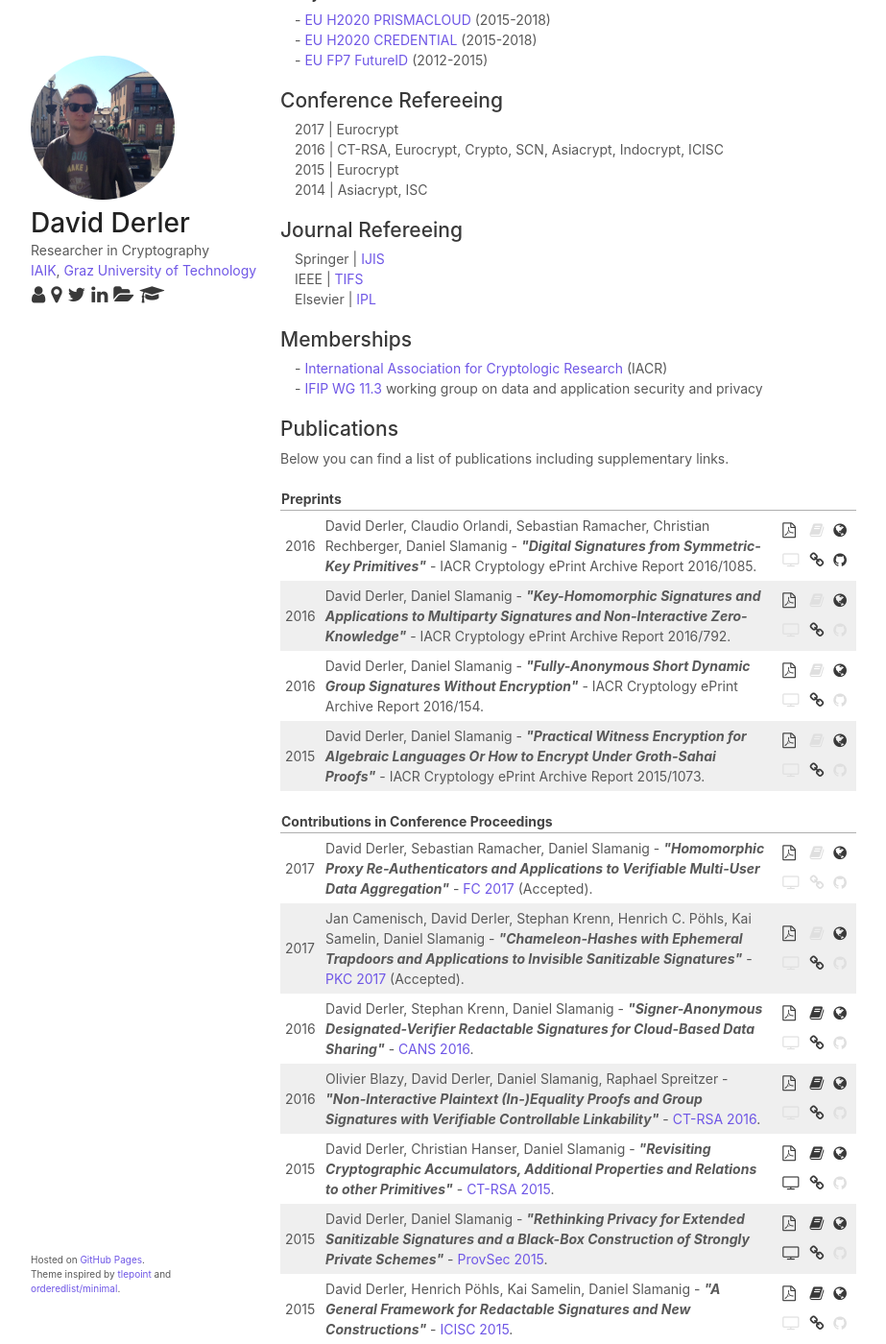
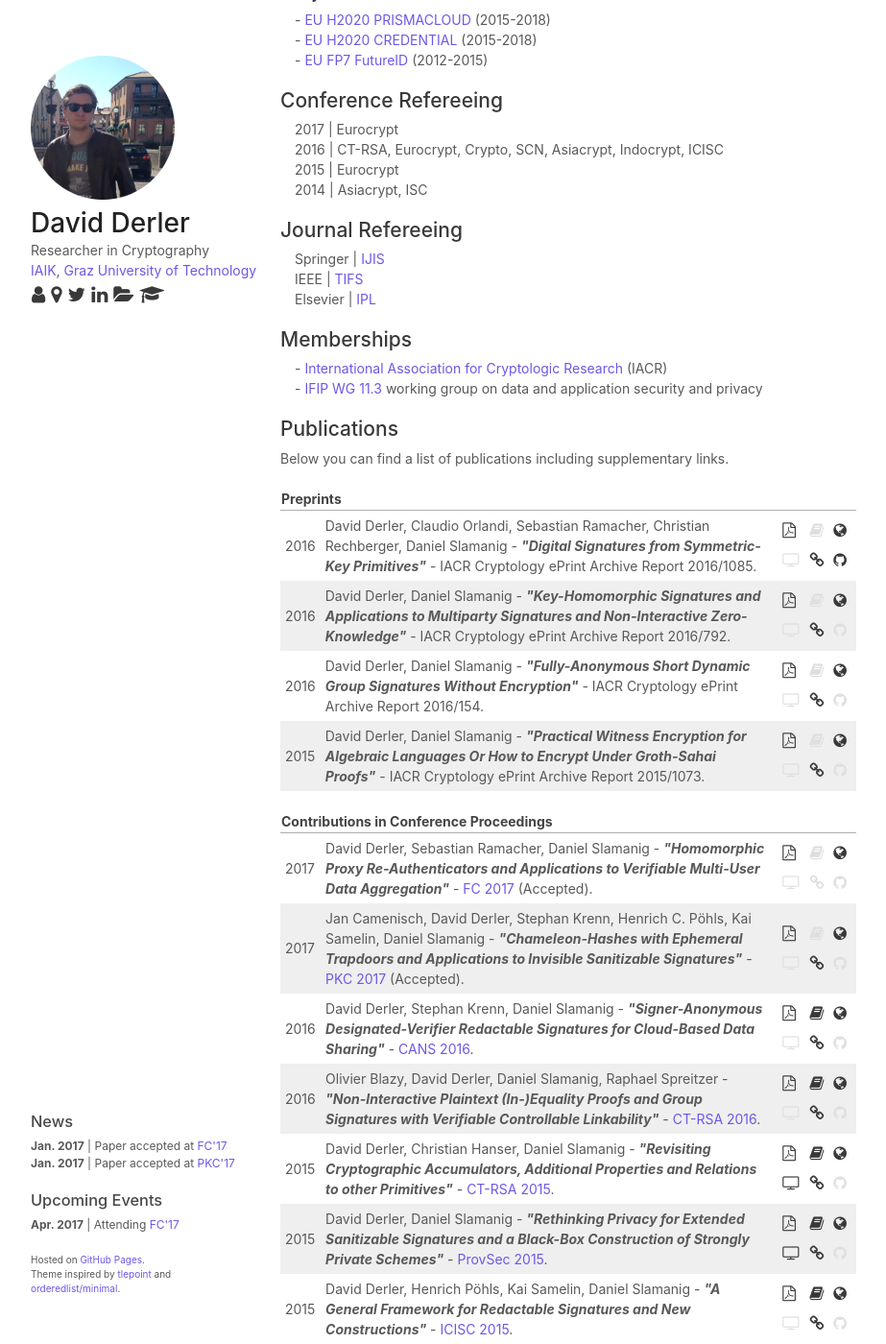
Before and after one commit to derlerd/derlerd.github.io, a Jekyll site: the page built from index.html, in a window 1280 px wide and 1400 px high, scrolled down 402 px. Shown: the whole window at 96% size, without its empty margins (178-1101 px from the left). Built offline with Jekyll 4.4.1, drawn with Linux system fonts in a browser that asks for light colours.

Commit message:
added news section

```diff
--- a/_includes/footer.html
+++ b/_includes/footer.html
@@ -1,4 +1,15 @@
 <footer>
+  <div id="news">
+    <h3>News</h3>
+    <ul>
+      <li><b>Jan. 2017</b> | Paper accepted at <a href="http://fc17.ifca.ai/">FC'17</a></li>
+      <li><b>Jan. 2017</b> | Paper accepted at <a href="https://www.iacr.org/workshops/pkc2017/">PKC'17</a></li>
+    </ul>
+    <h3>Upcoming Events</h3>
+    <ul>
+      <li><b>Apr. 2017</b> | Attending <a href="http://fc17.ifca.ai/">FC'17</a></li>
+    </ul>
+  </div>
   <p class="remark">Hosted on <a href="https://github.com/derlerd/derlerd.github.io">GitHub Pages</a>.</p>
   <p class="remark">Theme inspired by <a href="https://tlepoint.github.io/">tlepoint</a> and <a href="https://github.com/orderedlist/minimal">orderedlist/minimal</a>.</p>
 </footer>
--- a/css/styles.css
+++ b/css/styles.css
@@ -157,6 +157,16 @@ section ul {
   padding-left: 15px;
 }
 
+footer ul {
+  list-style-position:inside;
+  list-style-type:none;
+  padding-left: 0px;
+}
+
+footer li {
+  font-size: 12px;
+}
+
 section ul.itemprefix li:before {
   content: "- ";
 }
@@ -217,6 +227,13 @@ footer {
   -webkit-font-smoothing:subpixel-antialiased;
 }
 
+.news {
+    border:1px solid #e5e5e5;
+    border-width:1px 0;
+    padding:10px 0 0 0;
+    margin:20px;
+  }
+
 @media print, screen and (max-width: 960px) {
 
   div.wrapper {
@@ -241,6 +258,10 @@ footer {
     margin:0 0 20px;
   }
 
+  .news {
+    display:none;
+  }
+
 
 }
 
@@ -254,6 +275,10 @@ footer {
   }
 
   .download {
+    display:none;
+  }
+
+  .news {
     display:none;
   }
 
```
